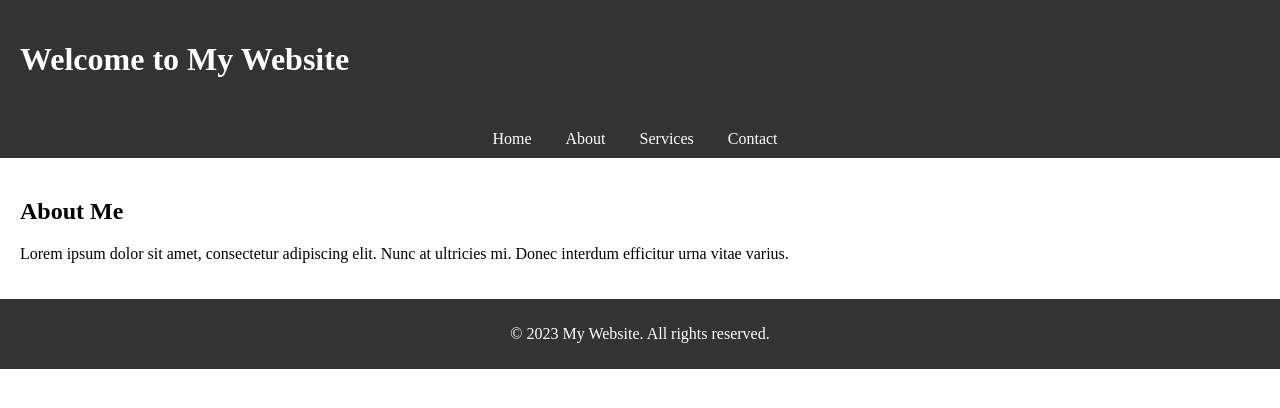
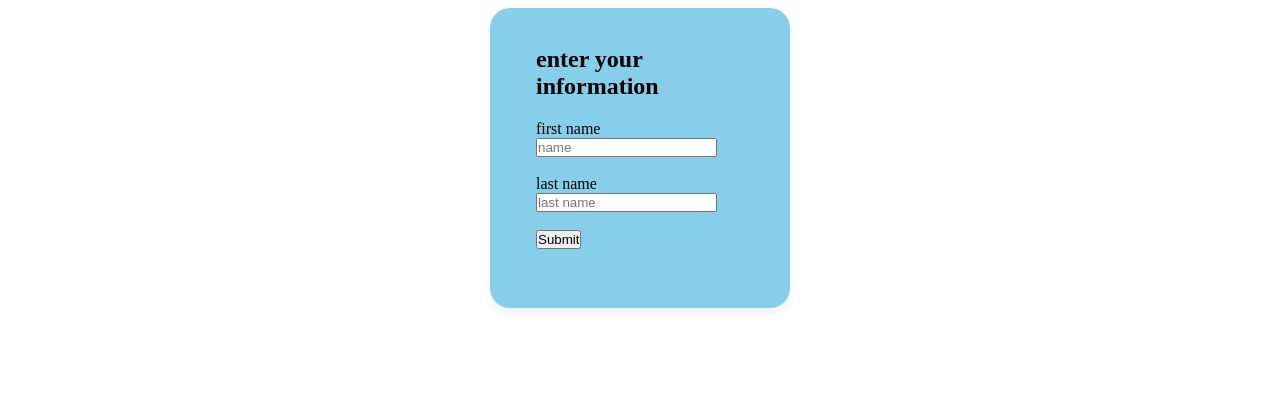
Before and after one commit to deku-luka/project, a PHP site: page /index.html in a window 1280 px wide. Shown: the top 408 px of the page. Run offline with PHP 8.4, Linux system fonts and the light colour scheme.

Commit message:
Add index html file

```diff
--- a/index.html
+++ b/index.html
@@ -1,30 +1,32 @@
 <!DOCTYPE html>
-<html>
+<html lang="en">
 <head>
-  <title>My CSS Design</title>
-  <link rel="stylesheet" href="style.css">
+    <meta charset="UTF-8">
+    <meta http-equiv="X-UA-Compatible" content="IE=edge">
+    <meta name="viewport" content="width=device-width, initial-scale=1.0">
+    <title>Document</title>
+    <link rel="stylesheet" href="style.css">
 </head>
 <body>
-  <header>
-    <h1>Welcome to My Website</h1>
-  </header>
+    <div class="form_1">
 
-  <nav>
-    <ul>
-      <li><a href="#">Home</a></li>
-      <li><a href="#">About</a></li>
-      <li><a href="#">Services</a></li>
-      <li><a href="#">Contact</a></li>
-    </ul>
-  </nav>
+    <form  action="index.php" method="post" >
 
-  <section>
-    <h2>About Me</h2>
-    <p>Lorem ipsum dolor sit amet, consectetur adipiscing elit. Nunc at ultricies mi. Donec interdum efficitur urna vitae varius.</p>
-  </section>
-
-  <footer>
-    <p>&copy; 2023 My Website. All rights reserved.</p>
-  </footer>
+        <h2>enter your information</h2>
+       <div >
+   <label for="fname">first name</label> <br>
+  <input type="text" id="fname" placeholder="name">
+</div>
+<br>
+<div>
+  <label for="lname">last name</label> <br>
+  <input type="text" id="lname" placeholder="last name">
+</div>
+  <br>
+<div>
+   <input type="submit">
+</div>
+    </form>
+</div>
 </body>
 </html>
--- a/index.php
+++ b/index.php
@@ -1,3 +1,3 @@
 <?php
-  echo  " hello wold " ;
+var_dump($_POST)
 ?>
--- a/style.css
+++ b/style.css
@@ -1,44 +1,20 @@
-/* Reset some default styles */
-body, ul {
-    margin: 0;
+*{
+    display: 0;
     padding: 0;
-  }
+    box-sizing: border-box;
+}
 
-  /* Header styles */
-  header {
-    background-color: #333;
-    color: #fff;
-    padding: 20px;
-  }
 
-  /* Navigation styles */
-  nav ul {
-    list-style-type: none;
-    background-color: #333;
-    text-align: center;
-    padding: 10px;
-  }
+.form_1 {
+    display: flex;
+    justify-content: center;
 
-  nav ul li {
-    display: inline-block;
-    margin-right: 10px;
-  }
-
-  nav ul li a {
-    color: #fff;
-    text-decoration: none;
-    padding: 5px 10px;
-  }
-
-  /* Section styles */
-  section {
-    padding: 20px;
-  }
-
-  /* Footer styles */
-  footer {
-    background-color: #333;
-    color: #fff;
-    padding: 10px;
-    text-align: center;
-  }
+}
+form{
+    width: 300px;
+    height: 300px;
+    background: skyblue;
+    box-shadow: 0px 6px 6px rgba(0, 0, 0, 0.05);
+    border-radius: 20px;
+    padding: 18px 46px;
+    }
```
